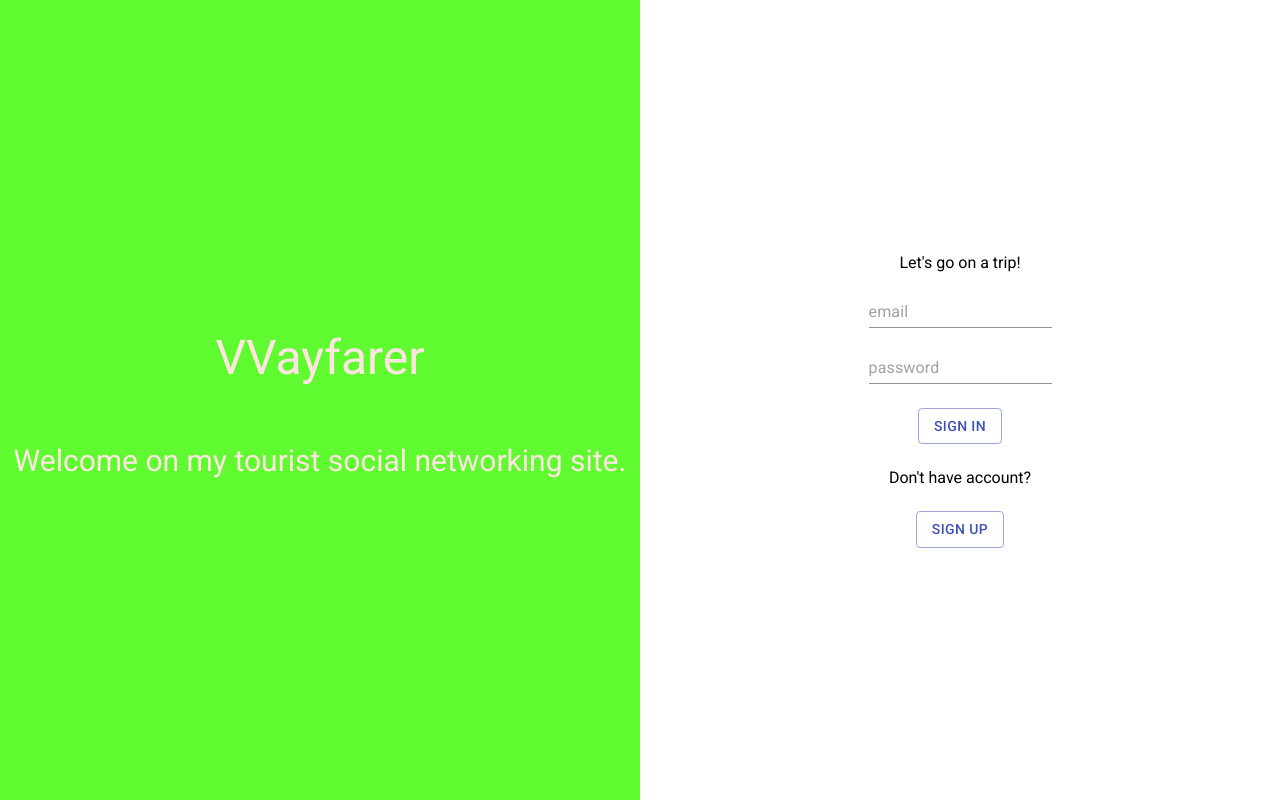
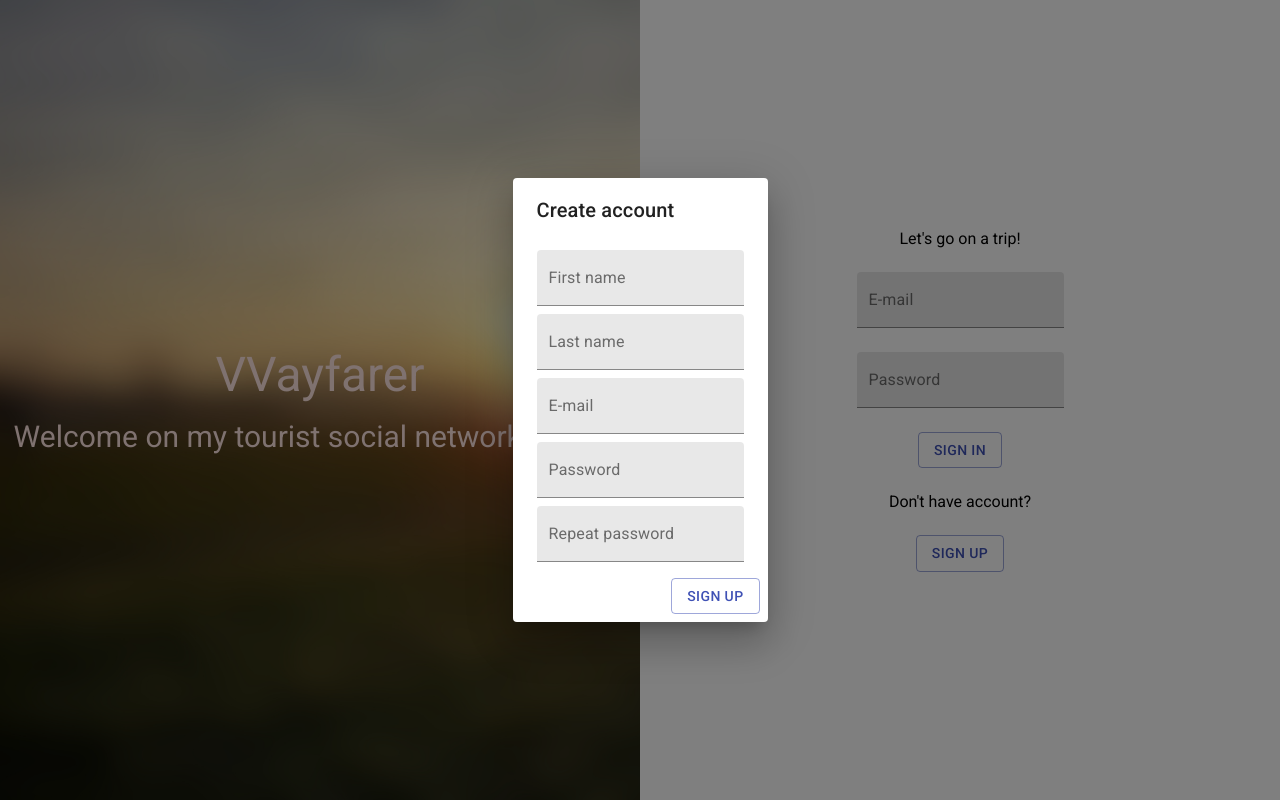
Before and after one commit to PawelKowal/VVayfarer, a React (Create React App) app: page / in a window 1280 px wide. Both pictures are taken after a click on the button "SIGN UP". Built offline with nearby package versions, Linux system fonts and the light colour scheme.

Commit message:
Added registration form, changes on login page

```diff
--- a/src/App.js
+++ b/src/App.js
@@ -11,7 +11,6 @@ function App() {
     <Router>
       <Route exact path="/" component={LoginPage} />
       <Route exact path="/posts" component={PostsList} />
-      <Route exact path="/register" component={RegisterForm} />
     </Router>
   );
 }
--- /dev/null
+++ b/src/features/login/LoginForm.css
@@ -0,0 +1,4 @@
+.loginForm {
+  padding-top: 20px;
+  flex-direction: column;
+}
--- a/src/features/login/LoginForm.js
+++ b/src/features/login/LoginForm.js
@@ -1,23 +1,60 @@
-import React from "react";
-import { Grid, Input, TextField, Button } from "@material-ui/core";
+import React, { useState, useEffect } from "react";
+import { Grid, TextField, Button } from "@material-ui/core";
 import { Link } from "react-router-dom";
+import { makeStyles } from "@material-ui/core/styles";
+import "./LoginForm.css";
 
 export const LoginForm = () => {
+  const [email, setEmail] = useState("");
+  const [password, setPassword] = useState("");
+  const setters = {
+    email: setEmail,
+    password: setPassword,
+  };
+
+  let handleChange = (e) => {
+    setters[e.target.name](e.target.value);
+  };
+
+  let handleSubmit = (e) => {
+    console.log("submitted");
+  };
+
   return (
-    <>
-      <Grid item>
-        <TextField type="email" placeholder="email"></TextField>
-      </Grid>
-      <Grid item>
-        <Input type="password" placeholder="password"></Input>
-      </Grid>
-      <Grid item>
-        <Link to="/posts">
+    <form
+      id="login_form"
+      onSubmit={() => {
+        console.log("XD");
+      }}
+    >
+      <Grid container direction="column" spacing={3}>
+        <Grid item>Let's go on a trip!</Grid>
+        <Grid item>
+          <TextField
+            type="email"
+            name="email"
+            label="E-mail"
+            variant="filled"
+            value={email}
+            onChange={handleChange}
+          ></TextField>
+        </Grid>
+        <Grid item>
+          <TextField
+            type="password"
+            name="email"
+            label="Password"
+            variant="filled"
+            value={password}
+            onChange={handleChange}
+          ></TextField>
+        </Grid>
+        <Grid item>
           <Button variant="outlined" color="primary">
             Sign in
           </Button>
-        </Link>
+        </Grid>
       </Grid>
-    </>
+    </form>
   );
 };
--- a/src/features/login/LoginPage.css
+++ b/src/features/login/LoginPage.css
@@ -4,13 +4,13 @@
   top: 50%;
 }
 
-h1 {
+.siteName {
   color: rgb(255, 229, 226);
   font-weight: 400;
   font-size: 48px;
 }
 
-h2 {
+.siteDescription {
   color: rgb(255, 229, 226);
   font-weight: 400;
   font-size: 30px;
@@ -19,10 +19,13 @@ h2 {
 .leftBox {
   display: flex;
   align-items: center;
-  min-height: 100vh;
+  /*min-height: 100vh;*/
   width: 50%;
   text-align: center;
-  background-color: rgb(96, 250, 49);
+  /*background-color: rgb(96, 250, 49);*/
+  background-image: url("background6.jpg");
+  background-repeat: no-repeat;
+  background-size: cover;
 }
 
 .rightBox {
--- a/src/features/login/LoginPage.js
+++ b/src/features/login/LoginPage.js
@@ -1,5 +1,13 @@
 import React, { useState } from "react";
-import { Grid, Button, Box, Input, TextField } from "@material-ui/core";
+import {
+  Grid,
+  Button,
+  Box,
+  Dialog,
+  DialogContent,
+  DialogActions,
+  DialogTitle,
+} from "@material-ui/core";
 import { Link } from "react-router-dom";
 import "./LoginPage.css";
 
@@ -11,12 +19,12 @@ export const LoginPage = () => {
 
   let leftBox = (
     <Box className="leftBox">
-      <Grid container direction="column">
-        <Grid item>
-          <h1>VVayfarer</h1>
+      <Grid container direction="column" spacing={2}>
+        <Grid item className="siteName">
+          VVayfarer
         </Grid>
-        <Grid item>
-          <h2>Welcome on my tourist social networking site.</h2>
+        <Grid item className="siteDescription">
+          Welcome on my tourist social networking site.
         </Grid>
       </Grid>
     </Box>
@@ -25,16 +33,41 @@ export const LoginPage = () => {
   let rightBox = (
     <Box className="rightBox">
       <Grid container direction="column" spacing={3}>
-        <Grid item>Let's go on a trip!</Grid>
-        <LoginForm />
+        <Grid item>
+          <LoginForm />
+        </Grid>
         <Grid item>Don't have account?</Grid>
         <Grid item>
-          <Button variant="outlined" color="primary">
+          <Button
+            variant="outlined"
+            color="primary"
+            onClick={() => signUpButtonClicked(true)}
+          >
             Sign up
           </Button>
         </Grid>
       </Grid>
     </Box>
+  );
+
+  let registerDialog = (
+    <Dialog open={signUpButtonState} onClose={() => signUpButtonClicked(false)}>
+      <DialogTitle id="form-dialog-title" className="dialogTitle">
+        Create account
+      </DialogTitle>
+      <DialogContent>
+        <RegisterForm />
+      </DialogContent>
+      <DialogActions>
+        <Button
+          onClick={() => signUpButtonClicked(false)}
+          color="primary"
+          variant="outlined"
+        >
+          Sign up
+        </Button>
+      </DialogActions>
+    </Dialog>
   );
 
   return (
@@ -43,6 +76,7 @@ export const LoginPage = () => {
         {leftBox}
         {rightBox}
       </Grid>
+      {registerDialog}
     </React.Fragment>
   );
 };
--- a/src/features/login/RegisterForm.js
+++ b/src/features/login/RegisterForm.js
@@ -1,11 +1,43 @@
 import React from "react";
+import { Grid, TextField } from "@material-ui/core";
 
 export const RegisterForm = () => {
   return (
     <div>
       <form id="reg-form">
-        <label>Hello</label>
-        {console.log("XD")}
+        <Grid container direction="column" spacing={1}>
+          <Grid item>
+            <TextField
+              type="text"
+              label="First name"
+              variant="filled"
+            ></TextField>
+          </Grid>
+          <Grid item>
+            <TextField
+              type="text"
+              label="Last name"
+              variant="filled"
+            ></TextField>
+          </Grid>
+          <Grid item>
+            <TextField type="email" label="E-mail" variant="filled"></TextField>
+          </Grid>
+          <Grid item>
+            <TextField
+              type="password"
+              label="Password"
+              variant="filled"
+            ></TextField>
+          </Grid>
+          <Grid item>
+            <TextField
+              type="password"
+              label="Repeat password"
+              variant="filled"
+            ></TextField>
+          </Grid>
+        </Grid>
       </form>
     </div>
   );
```
Also changed, not shown: src/index.js (+10 -10 lines), src/features/login/background6.jpg (added).
